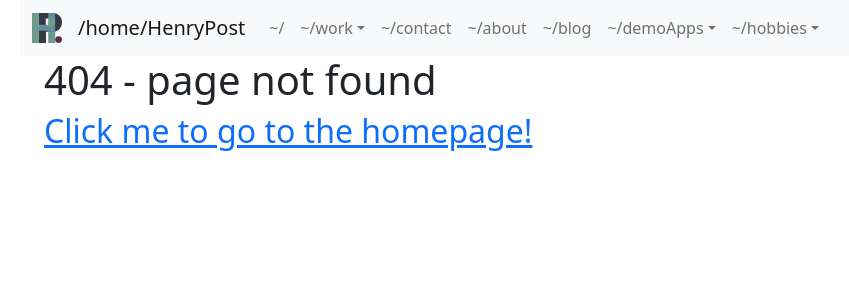
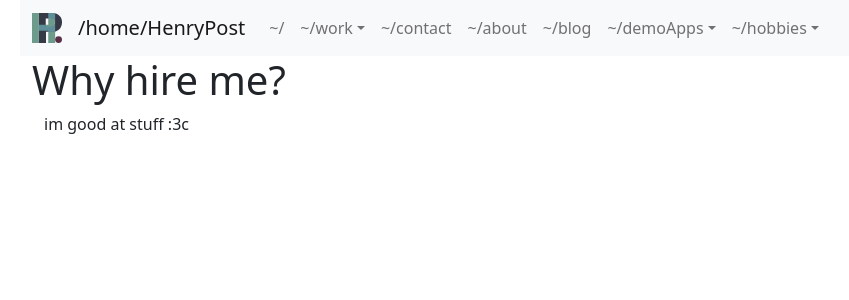
Before and after one commit to meltingscales/henrypost.net, a React (Create React App) app: page /work/why-hire-me in a window 1280 px wide. Before the commit this address had no page. Shown: the top 300 px of the page, without its empty margins (62-911 px from the left). Built offline with nearby package versions, Linux system fonts and the light colour scheme.

Commit message:
add why hire me stub

```diff
--- a/src/Routing.tsx
+++ b/src/Routing.tsx
@@ -10,10 +10,11 @@ import GithubApp from "./pages/demoApps/GithubApp";
 import PageBooks from "./pages/hobbies/PageBooks";
 import PageMusic from "./pages/hobbies/PageMusic";
 import PageVideogames from "./pages/hobbies/PageVideogames";
-import PageResume from "./pages/PageResume";
-import PageCertifications from "./pages/PageCertifications";
+import PageResume from "./pages/work/PageResume";
+import PageCertifications from "./pages/work/PageCertifications";
 import {Cube} from "./pages/demoApps/Cube";
 import PagePhotos from "./pages/hobbies/PagePhotos";
+import PageWhyHireMe from "./pages/work/PageWhyHireMe";
 
 function NoPage() {
     return <div>nopage!</div>;
@@ -43,6 +44,9 @@ export default function Routing() {
                 <Route path={"work/resume"}
                        element={<PageResume/>}/>
 
+                <Route path={"work/why-hire-me"}
+                       element={<PageWhyHireMe/>}/>
+
                 <Route path={"work/certifications"}
                        element={<PageCertifications/>}/>
 
--- a/src/pages/PageCertifications.tsx
+++ b/src/pages/work/PageCertifications.tsx
@@ -1,7 +1,7 @@
 import {Container} from "react-bootstrap";
 import React from "react";
-import {MResume} from "../model/MResume";
-import HENRY_TRESUME_DATA from "../data/modelbound/resume_henryPost";
+import {MResume} from "../../model/MResume";
+import HENRY_TRESUME_DATA from "../../data/modelbound/resume_henryPost";
 // import {getThatCredlyData} from "../data/scraper/credly_scrape_henrypost";
 // import {getThatCredentialDotNetData} from "../data/scrape/credential.net_scrape_henrypost";
 
--- a/src/pages/PageResume.tsx
+++ b/src/pages/work/PageResume.tsx
@@ -1,7 +1,7 @@
 import {Container} from "react-bootstrap";
 import React from "react";
-import {MResume} from "../model/MResume";
-import HENRY_TRESUME_DATA from "../data/modelbound/resume_henryPost";
+import {MResume} from "../../model/MResume";
+import HENRY_TRESUME_DATA from "../../data/modelbound/resume_henryPost";
 // import {getThatCredlyData} from "../data/scraper/credly_scrape_henrypost";
 // import {getThatCredentialDotNetData} from "../data/scrape/credential.net_scrape_henrypost";
 
--- /dev/null
+++ b/src/pages/work/PageWhyHireMe.tsx
@@ -0,0 +1,13 @@
+import {Container} from "react-bootstrap";
+import React from "react";
+
+const PageWhyHireMe = () => {
+    return <>
+        <h1>Why hire me?</h1>
+        <Container>
+            im good at stuff :3c
+        </Container>
+    </>;
+}
+
+export default PageWhyHireMe;
```
Also changed, not shown: src/Navigation.tsx (+4 -3 lines).
